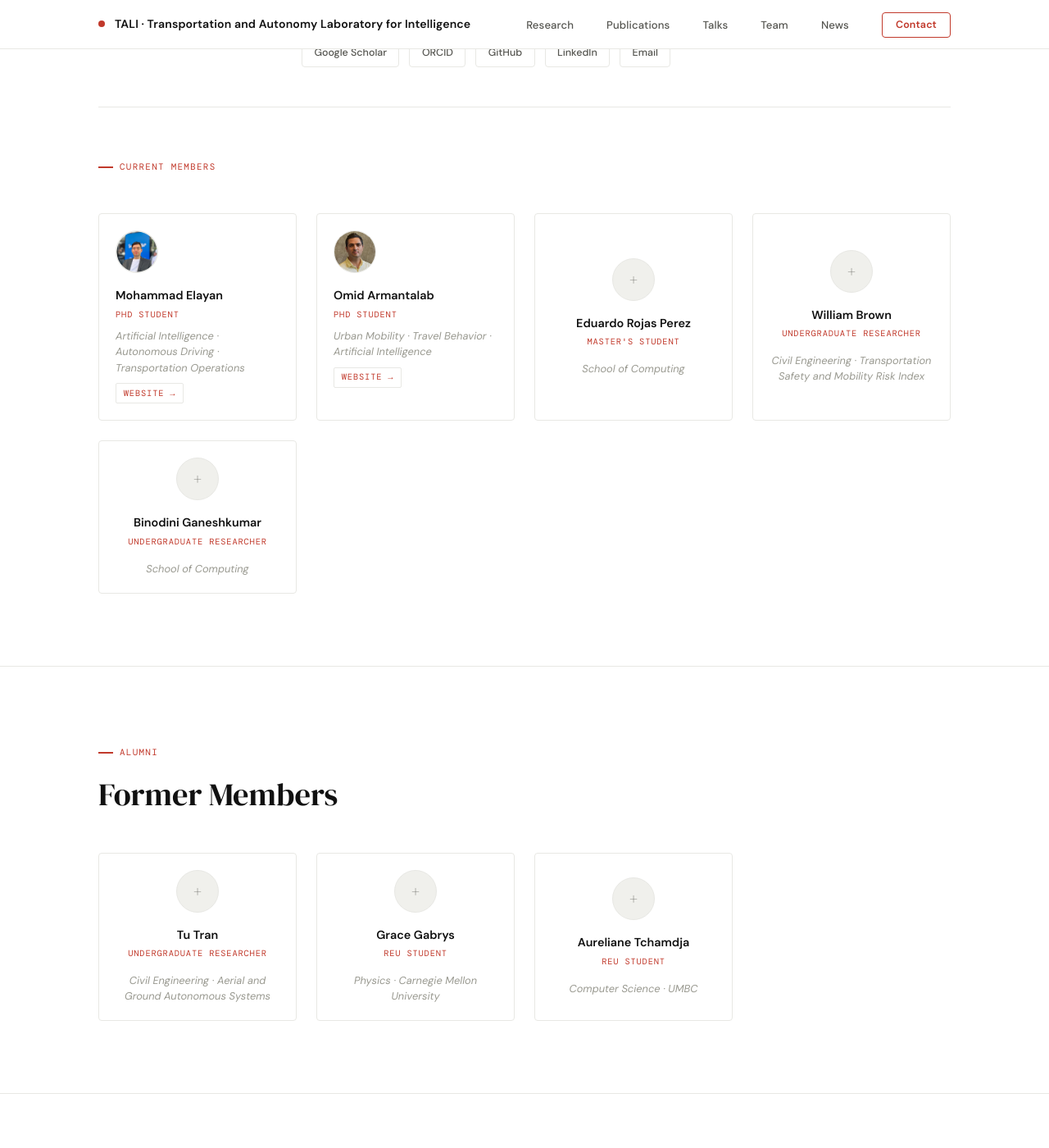
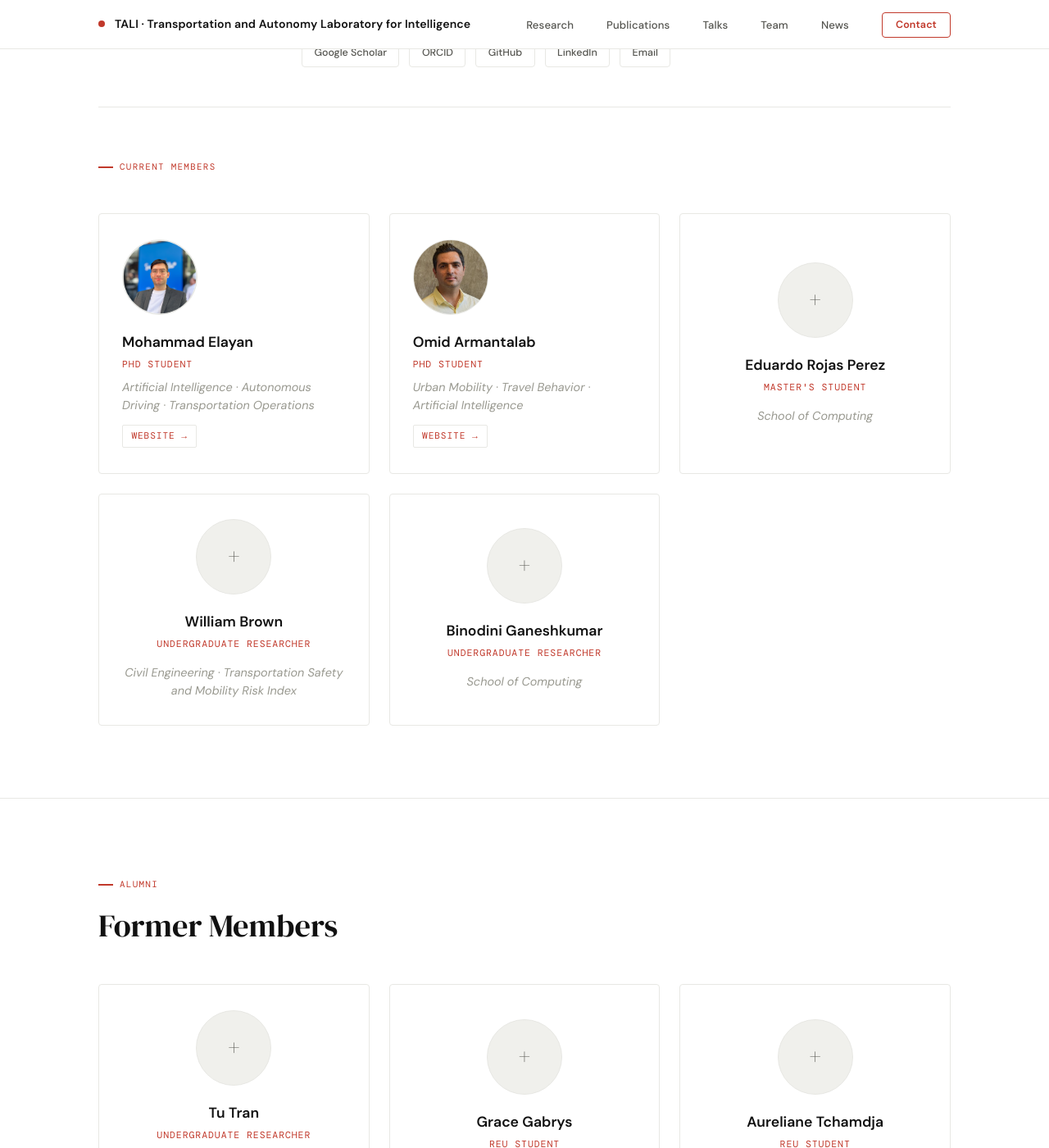
Before and after one commit to wissamkontar/wissamkontar.github.io, a Jekyll site: the page built from team.html, in a window 1280 px wide and 1400 px high, scrolled down 549 px. Shown: the whole window at 82% size. Built offline with Jekyll 4.4.1, drawn with Linux system fonts in a browser that asks for light colours.

Commit message:
Enlarge the team member cards
Co-Authored-By: Claude Fable 5.2 <noreply@anthropic.com>
Claude-Session: https://claude.ai/code/session_01Lzm3hfbMCCSUqxQdsXPYQj

```diff
--- a/assets/css/style.css
+++ b/assets/css/style.css
@@ -491,45 +491,45 @@ nav {
 
 .team-grid {
   display: grid;
-  grid-template-columns: repeat(4, 1fr);
+  grid-template-columns: repeat(3, 1fr);
   gap: 1.5rem;
 }
 .member-card {
-  padding: 1.25rem;
+  padding: 1.9rem 1.75rem;
   border: 1px solid var(--border);
   border-radius: var(--radius);
   transition: box-shadow 0.2s;
 }
 .member-card:hover { box-shadow: 0 4px 20px rgba(0,0,0,0.06); }
 .member-avatar {
-  width: 52px; height: 52px;
+  width: 92px; height: 92px;
   border-radius: 50%;
   background: var(--subtle);
   display: flex; align-items: center; justify-content: center;
   font-family: 'DM Serif Display', serif;
-  font-size: 1.1rem;
+  font-size: 1.6rem;
   color: var(--mid);
-  margin-bottom: 1rem;
+  margin-bottom: 1.2rem;
   border: 1px solid var(--border);
   overflow: hidden;
 }
 .member-avatar img { height: 100%; object-fit: cover; }
 .member-name {
-  font-size: 0.9rem;
+  font-size: 1.1rem;
   font-weight: 600;
   color: var(--ink);
-  margin-bottom: 0.2rem;
+  margin-bottom: 0.3rem;
 }
 .member-role {
   font-family: 'DM Mono', monospace;
-  font-size: 0.65rem;
+  font-size: 0.72rem;
   letter-spacing: 0.08em;
   text-transform: uppercase;
   color: var(--accent);
   margin-bottom: 0.5rem;
 }
 .member-focus {
-  font-size: 0.8rem;
+  font-size: 0.9rem;
   color: var(--light);
   line-height: 1.5;
   font-style: italic;
@@ -538,14 +538,14 @@ nav {
 .member-focus a { color: var(--accent); }
 .member-link {
   display: inline-block;
-  margin-top: 0.6rem;
+  margin-top: 0.8rem;
   font-family: 'DM Mono', monospace;
-  font-size: 0.65rem;
+  font-size: 0.7rem;
   letter-spacing: 0.08em;
   text-transform: uppercase;
   color: var(--accent);
   border: 1px solid var(--border);
-  padding: 0.2rem 0.55rem;
+  padding: 0.25rem 0.65rem;
   border-radius: 2px;
 }
 .member-card.centered {
@@ -716,7 +716,7 @@ footer {
 @media (max-width: 600px) {
   .container { padding: 0 1.25rem; }
   .nav-links { display: none; }
-  .team-grid { grid-template-columns: 1fr 1fr; }
+  .team-grid { grid-template-columns: 1fr; }
   .news-grid { grid-template-columns: 1fr; }
   .footer-inner { grid-template-columns: 1fr; }
   .pi-row { grid-template-columns: 1fr; }
```
